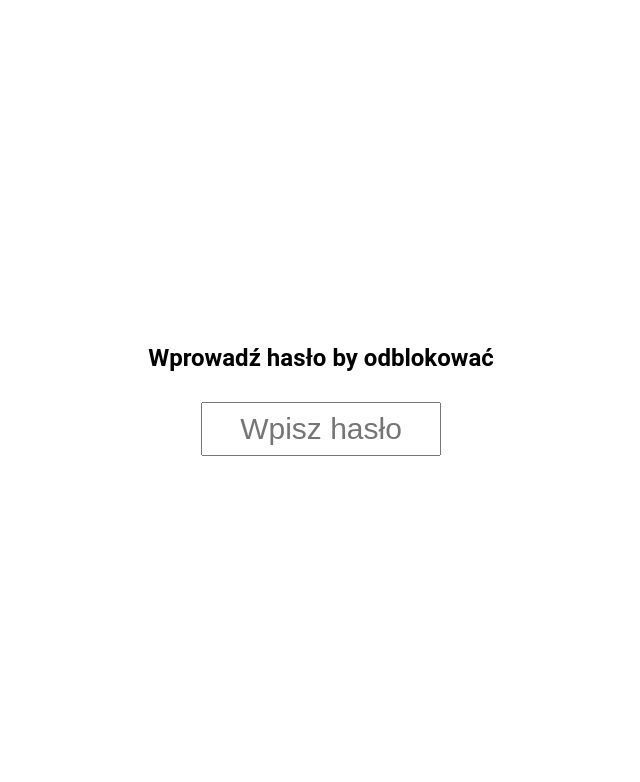
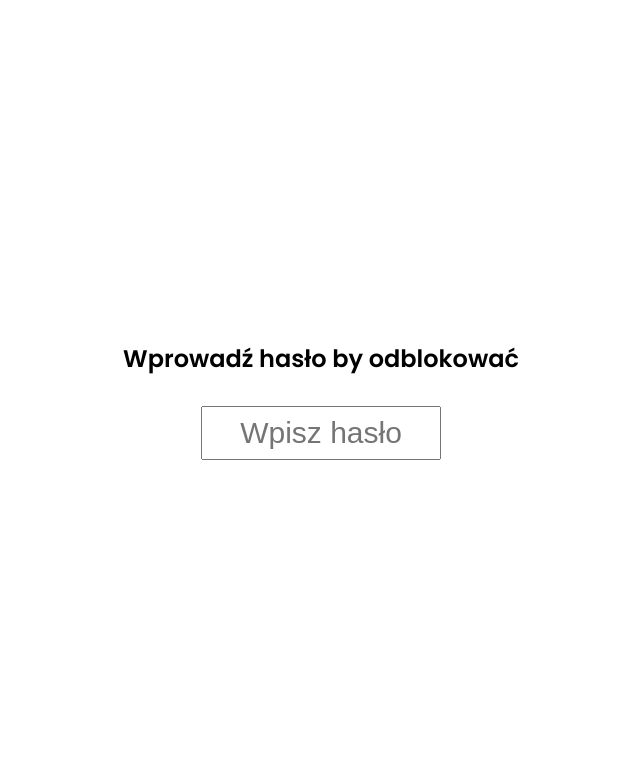
Before and after one commit to Tedinho13/Droga-do-zrodla, a plain HTML site: page index.html in a window 1280 px wide. Shown: the top 782 px of the page, without its empty margins (319-959 px from the left). Drawn offline with nearby package versions, Linux system fonts and the light colour scheme.

Commit message:
new font, possibility to download books and other improvements

```diff
--- a/droga_do_swiatla.css
+++ b/droga_do_swiatla.css
@@ -6,7 +6,7 @@
 }
 
 html {
-    font-family: roboto;
+    font-family: 'Poppins', sans-serif;
 }
 
 body {
--- a/index.html
+++ b/index.html
@@ -780,6 +780,7 @@
 
             <h3>Zmiany:</h3>
             <h5>0.5</h5>
+            <p>zmiana czcionki</p>
             <p>Możliwość wyświetlania i pobierania książek</p>
             <p>Poprawa responsywności</p>
             <p>Wycentrowanie obrazów</p>
```
